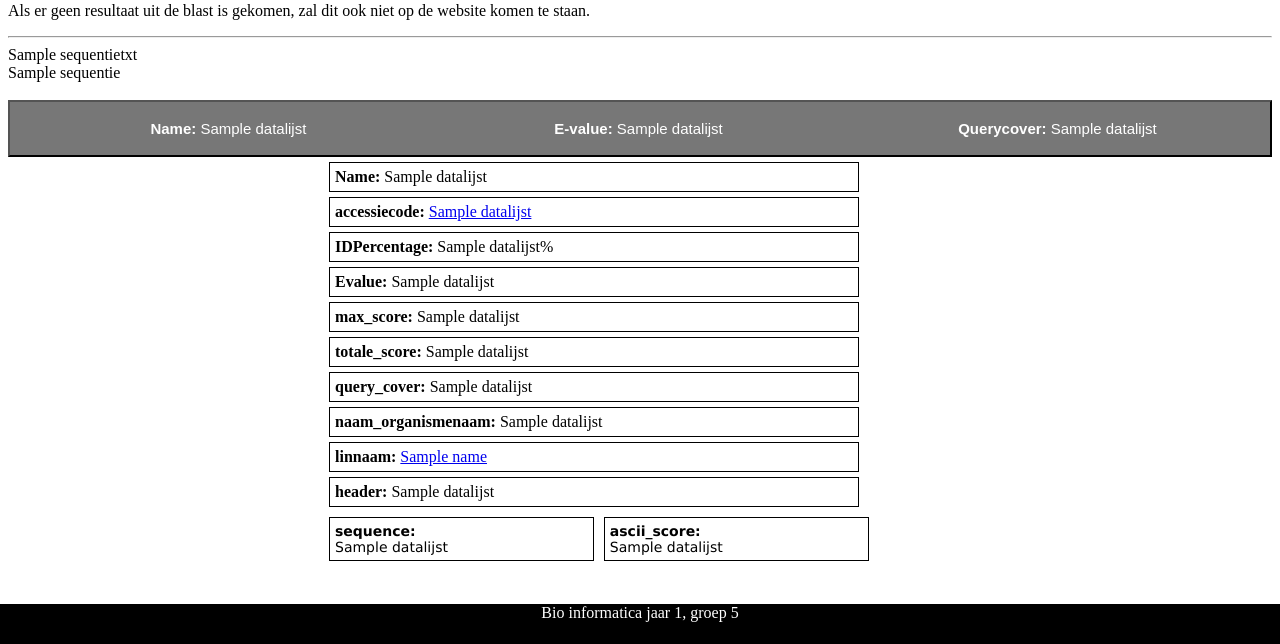
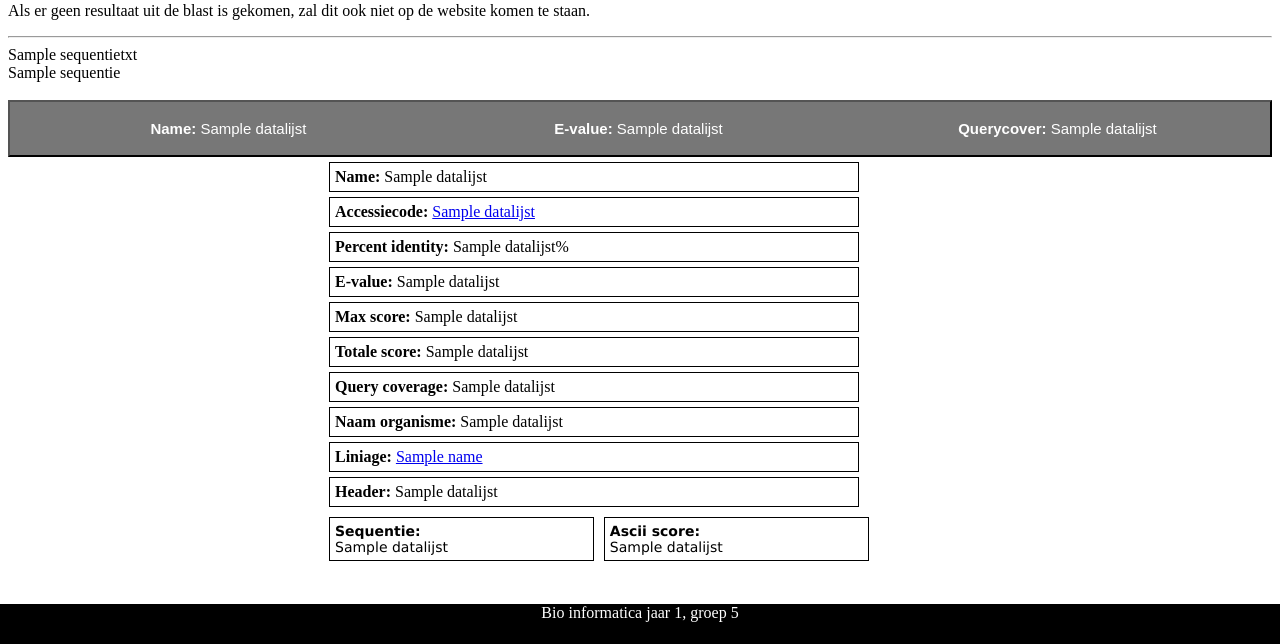
Before and after one commit to HugoCol/AzureFlaskAppCourse4, a Flask app: template templates/blast.html in a window 1280 px wide; the page is wider, and only the part inside the window is pictured. Shown: the part 156-800 px from the top of that part. Run offline with Flask 2, Linux system fonts and the light colour scheme; the template is opened without the code that fills it: most values are stand-ins (such as "Sample title", 1, 10 or a date in 2020).

Commit message:
Dropdown menu woorden aangepast in home en blast

```diff
--- a/templates/blast.html
+++ b/templates/blast.html
@@ -47,31 +47,31 @@
         <div class="content">
 
             <p class="bordering"><b>Name: </b>{{ i[1] }}</p>
-            <p class="bordering"><b>accessiecode: </b><a href="https://www.ncbi.nlm.nih.gov/protein/{{ i[3] }}"
+            <p class="bordering"><b>Accessiecode: </b><a href="https://www.ncbi.nlm.nih.gov/protein/{{ i[3] }}"
                                        target="_top" >{{ i[3] }}</a></p>
 
-            <p class="bordering"><b>IDPercentage: </b>{{ i[7] }}%</p>
+            <p class="bordering"><b>Percent identity: </b>{{ i[7] }}%</p>
 
-            <p class="bordering"><b>Evalue: </b>{{ i[6] }}</p>
+            <p class="bordering"><b>E-value: </b>{{ i[6] }}</p>
 
-            <p class="bordering"><b>max_score: </b>{{ i[4] }}</p>
+            <p class="bordering"><b>Max score: </b>{{ i[4] }}</p>
 
-            <p class="bordering"><b>totale_score: </b>{{ i[5] }}</p>
+            <p class="bordering"><b>Totale score: </b>{{ i[5] }}</p>
 
-            <p class="bordering"><b>query_cover: </b>{{ i[-1] }}</p>
+            <p class="bordering"><b>Query coverage: </b>{{ i[-1] }}</p>
 
-            <p class="bordering"><b>naam_organismenaam: </b>{{ i[2] }}</p>
+            <p class="bordering"><b>Naam organisme: </b>{{ i[2] }}</p>
 
-            <p class="bordering"><b>linnaam: </b><a href="https://www.wikipedia.org/wiki/{{ i[11][-1] }} " target="_top" >{{ i[11][-1] }}</a></p>
+            <p class="bordering"><b>Liniage: </b><a href="https://www.wikipedia.org/wiki/{{ i[11][-1] }} " target="_top" >{{ i[11][-1] }}</a></p>
 
-            <p class="bordering"><b>header: </b>{{ i[9] }}</p>
+            <p class="bordering"><b>Header: </b>{{ i[9] }}</p>
 
 
             <div class="sequence">
-                <b>sequence: <br></b>{{ i[8] }}
+                <b>Sequentie: <br></b>{{ i[8] }}
             </div>
             <div class="sequence">
-            <b>ascii_score: <br></b>{{ i[10] }}
+            <b>Ascii score: <br></b>{{ i[10] }}
             </div>
 
         </div>
--- a/templates/home.html
+++ b/templates/home.html
@@ -112,7 +112,7 @@ laat het antwoord op de onderzoeksvraag iets duidelijker zijn op de website -->
             <p class="bordering"><b>Accessiecode: </b><a href="https://www.ncbi.nlm.nih.gov/protein/{{ resultaten[i]['accessiecode'] }}"
                                        target="_top" >{{ resultaten[i]['accessiecode'] }}</a></p>
 
-            <p class="bordering"><b>Percentage ID: </b>{{ resultaten[i]['IDpercentage'] }}%</p>
+            <p class="bordering"><b>Percent identity: </b>{{ resultaten[i]['IDpercentage'] }}%</p>
 
             <p class="bordering"><b>E-value: </b>{{ resultaten[i]['Evalue'] }}</p>
 
```
